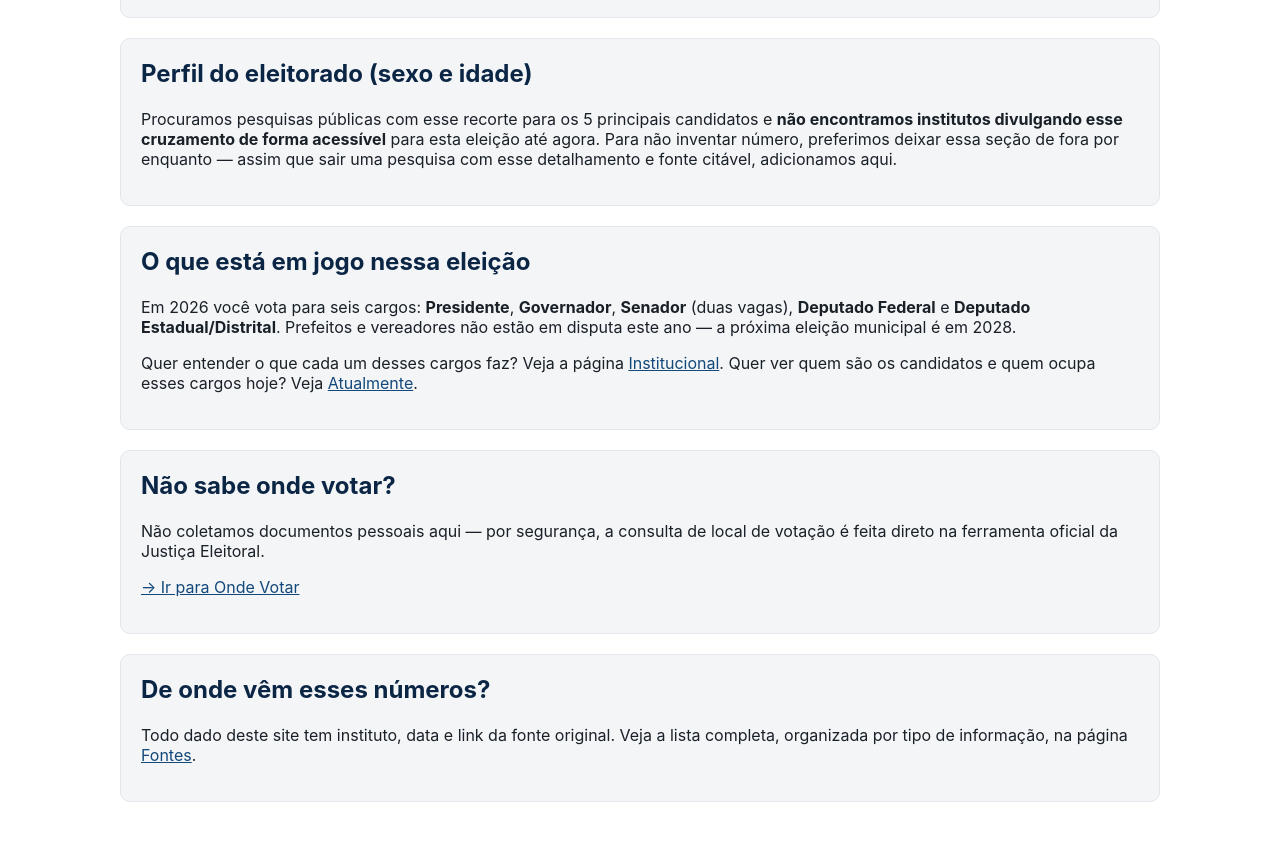
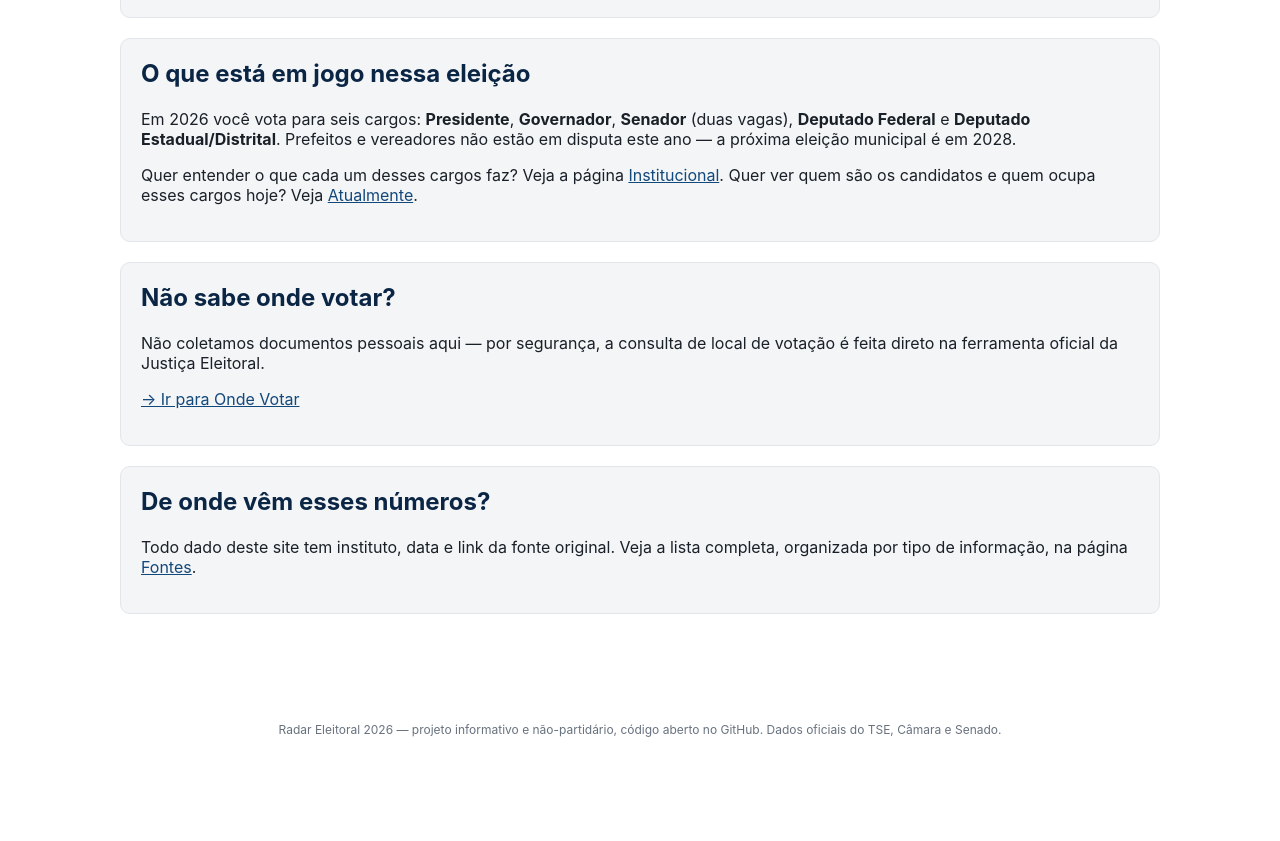
Before and after one commit to Fau009/radar-eleitoral-2026, a plain HTML site: page index.html in a window 1280 px wide. Shown: the part 2898-3739 px from the top of the page. After the commit the page ends 3675 px from the top, so only its background shows below. Drawn offline with Linux system fonts and the light colour scheme.

Commit message:
Remove card de 'nao encontramos pesquisa' da Home - esconder em vez de justificar ausencia

```diff
--- a/index.html
+++ b/index.html
@@ -64,11 +64,6 @@
     </section>
 
     <section class="card">
-      <h2>Perfil do eleitorado (sexo e idade)</h2>
-      <p>Procuramos pesquisas públicas com esse recorte para os 5 principais candidatos e <strong>não encontramos institutos divulgando esse cruzamento de forma acessível</strong> para esta eleição até agora. Para não inventar número, preferimos deixar essa seção de fora por enquanto — assim que sair uma pesquisa com esse detalhamento e fonte citável, adicionamos aqui.</p>
-    </section>
-
-    <section class="card">
       <h2>O que está em jogo nessa eleição</h2>
       <p>Em 2026 você vota para seis cargos: <strong>Presidente</strong>, <strong>Governador</strong>, <strong>Senador</strong> (duas vagas), <strong>Deputado Federal</strong> e <strong>Deputado Estadual/Distrital</strong>. Prefeitos e vereadores não estão em disputa este ano — a próxima eleição municipal é em 2028.</p>
       <p>Quer entender o que cada um desses cargos faz? Veja a página <a href="institucional.html">Institucional</a>. Quer ver quem são os candidatos e quem ocupa esses cargos hoje? Veja <a href="atualmente.html">Atualmente</a>.</p>
```
